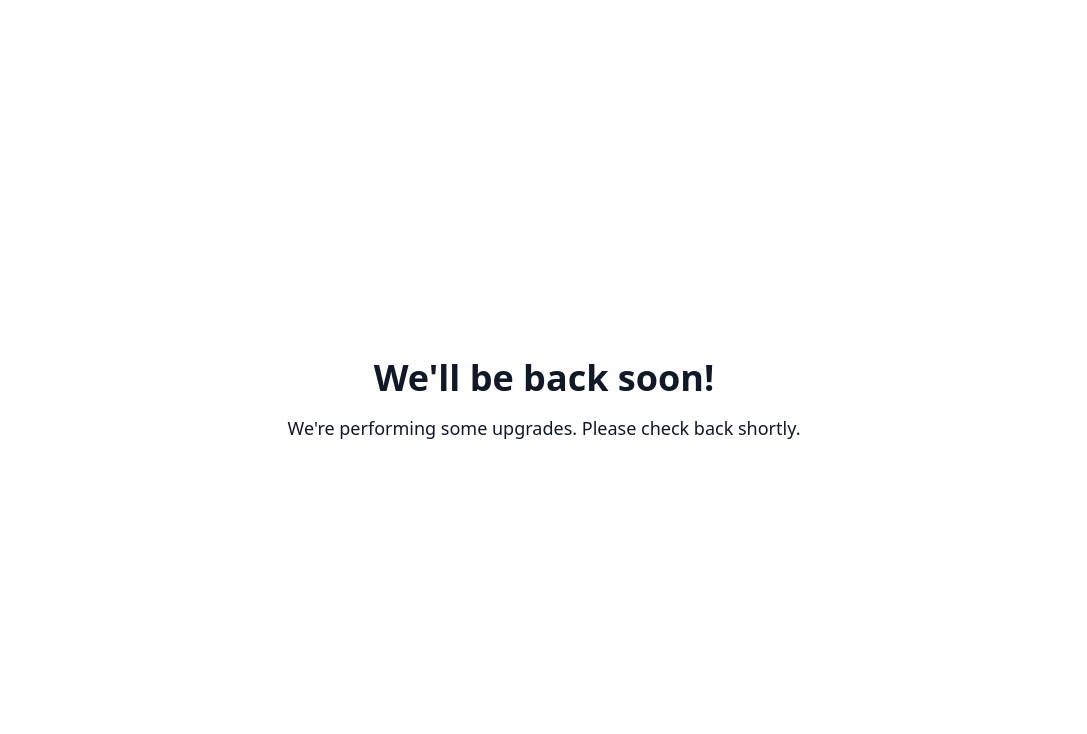
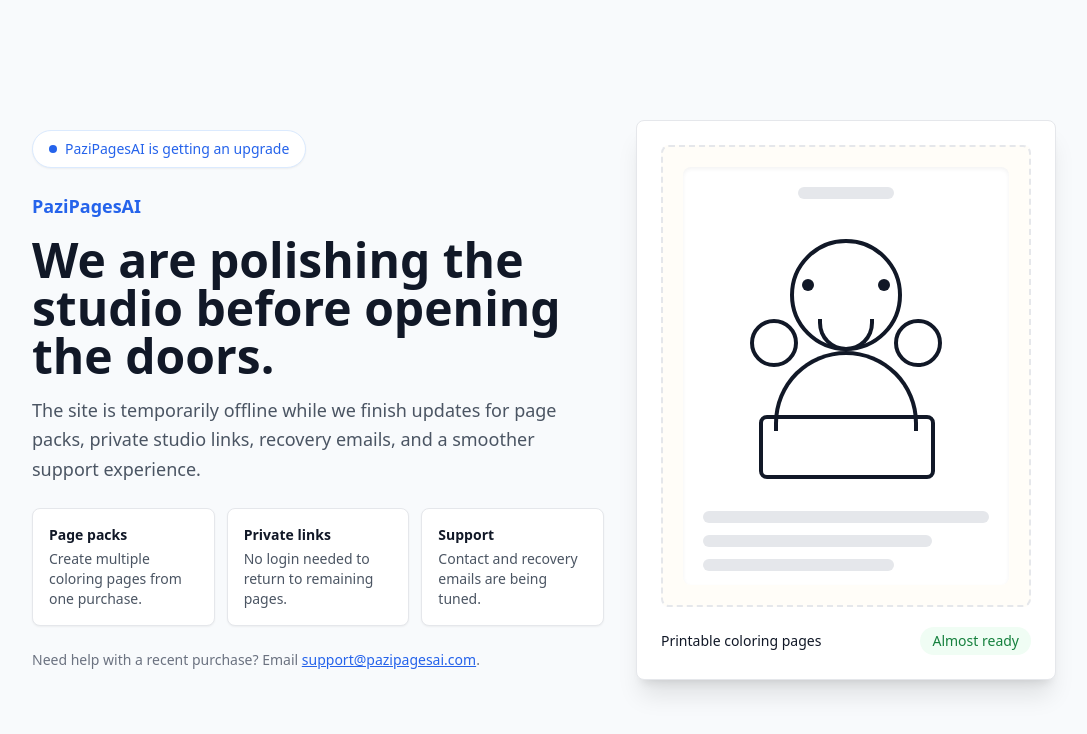
Before and after one commit to osanford8024/coloring-pages-app, a Next.js app: page / in a window 1280 px wide. Shown: the top 734 px of the page, without its empty margins (96-1183 px from the left). Built offline with nearby package versions, Linux system fonts and the light colour scheme.

Commit message:
Improve maintenance page design

```diff
--- a/app/layout.tsx
+++ b/app/layout.tsx
@@ -18,13 +18,82 @@
   if (MAINTENANCE_MODE) {
     return (
       <html lang="en">
-        <body className="min-h-screen flex items-center justify-center bg-white text-gray-900">
-          <div className="text-center p-10">
-            <h1 className="text-4xl font-bold mb-4">We'll be back soon!</h1>
-            <p className="text-lg">
-              We're performing some upgrades. Please check back shortly.
-            </p>
-          </div>
+        <body className="min-h-screen bg-[#f8fafc] text-gray-900">
+          <main className="min-h-screen flex items-center justify-center px-4 py-10">
+            <section className="w-full max-w-5xl grid grid-cols-1 lg:grid-cols-[1fr_420px] gap-8 items-center">
+              <div className="space-y-6">
+                <div className="inline-flex items-center gap-2 rounded-full border border-blue-100 bg-white px-4 py-2 text-sm font-medium text-[#2563eb] shadow-sm">
+                  <span className="h-2 w-2 rounded-full bg-[#2563eb]" />
+                  PaziPagesAI is getting an upgrade
+                </div>
+
+                <div className="space-y-4">
+                  <p className="text-lg font-semibold text-[#2563eb]">
+                    PaziPagesAI
+                  </p>
+                  <h1 className="max-w-3xl text-4xl font-bold leading-tight sm:text-5xl">
+                    We are polishing the studio before opening the doors.
+                  </h1>
+                  <p className="max-w-2xl text-lg leading-relaxed text-gray-600">
+                    The site is temporarily offline while we finish updates for
+                    page packs, private studio links, recovery emails, and a
+                    smoother support experience.
+                  </p>
+                </div>
+
+                <div className="grid grid-cols-1 sm:grid-cols-3 gap-3 max-w-2xl">
+                  <div className="rounded-lg border bg-white p-4 shadow-sm">
+                    <p className="text-sm font-semibold text-gray-900">Page packs</p>
+                    <p className="mt-1 text-sm text-gray-600">Create multiple coloring pages from one purchase.</p>
+                  </div>
+                  <div className="rounded-lg border bg-white p-4 shadow-sm">
+                    <p className="text-sm font-semibold text-gray-900">Private links</p>
+                    <p className="mt-1 text-sm text-gray-600">No login needed to return to remaining pages.</p>
+                  </div>
+                  <div className="rounded-lg border bg-white p-4 shadow-sm">
+                    <p className="text-sm font-semibold text-gray-900">Support</p>
+                    <p className="mt-1 text-sm text-gray-600">Contact and recovery emails are being tuned.</p>
+                  </div>
+                </div>
+
+                <p className="text-sm text-gray-500">
+                  Need help with a recent purchase? Email{" "}
+                  <a href="mailto:support@pazipagesai.com" className="font-medium text-[#2563eb] underline">
+                    support@pazipagesai.com
+                  </a>
+                  .
+                </p>
+              </div>
+
+              <div className="rounded-lg border bg-white p-6 shadow-xl">
+                <div className="aspect-[4/5] rounded-lg border-2 border-dashed border-gray-200 bg-[#fffdf8] p-5">
+                  <div className="h-full rounded-lg bg-white p-5 shadow-inner">
+                    <div className="mx-auto mb-6 h-3 w-24 rounded-full bg-gray-200" />
+                    <div className="relative mx-auto h-64 max-w-64">
+                      <div className="absolute left-1/2 top-4 h-28 w-28 -translate-x-1/2 rounded-full border-4 border-gray-900" />
+                      <div className="absolute left-[22%] top-32 h-20 w-36 rounded-t-full border-4 border-b-0 border-gray-900" />
+                      <div className="absolute left-[16%] top-48 h-16 w-44 rounded-lg border-4 border-gray-900" />
+                      <div className="absolute left-[33%] top-14 h-3 w-3 rounded-full bg-gray-900" />
+                      <div className="absolute right-[33%] top-14 h-3 w-3 rounded-full bg-gray-900" />
+                      <div className="absolute left-1/2 top-24 h-8 w-14 -translate-x-1/2 rounded-b-full border-4 border-t-0 border-gray-900" />
+                      <div className="absolute left-8 top-24 h-12 w-12 rounded-full border-4 border-gray-900" />
+                      <div className="absolute right-8 top-24 h-12 w-12 rounded-full border-4 border-gray-900" />
+                    </div>
+                    <div className="mt-8 space-y-3">
+                      <div className="h-3 rounded-full bg-gray-200" />
+                      <div className="h-3 w-4/5 rounded-full bg-gray-200" />
+                      <div className="h-3 w-2/3 rounded-full bg-gray-200" />
+                    </div>
+                  </div>
+                </div>
+
+                <div className="mt-5 flex items-center justify-between gap-4 text-sm">
+                  <span className="font-medium text-gray-900">Printable coloring pages</span>
+                  <span className="rounded-full bg-green-50 px-3 py-1 font-medium text-green-700">Almost ready</span>
+                </div>
+              </div>
+            </section>
+          </main>
         </body>
       </html>
     );
```
